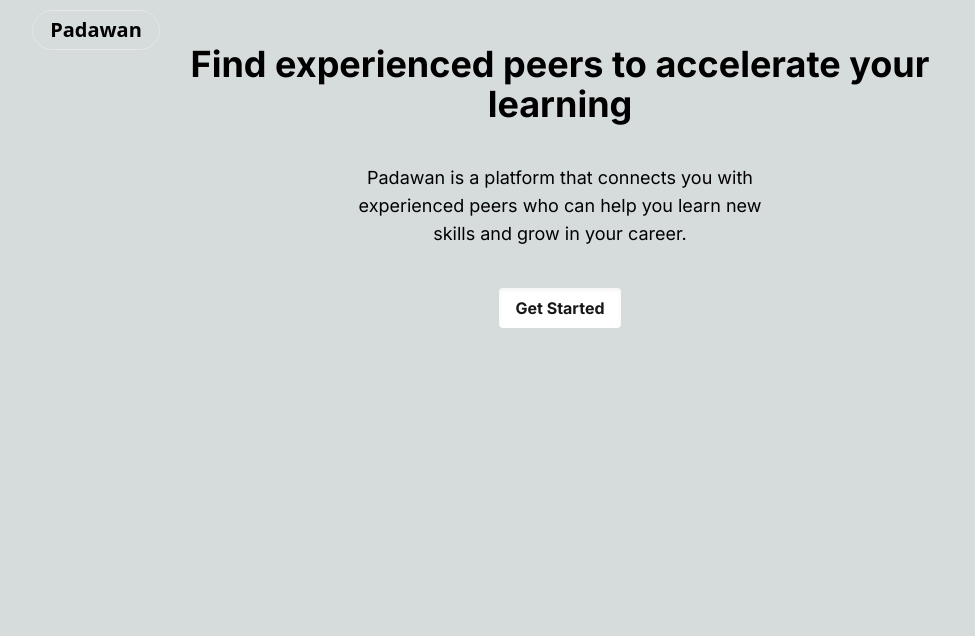
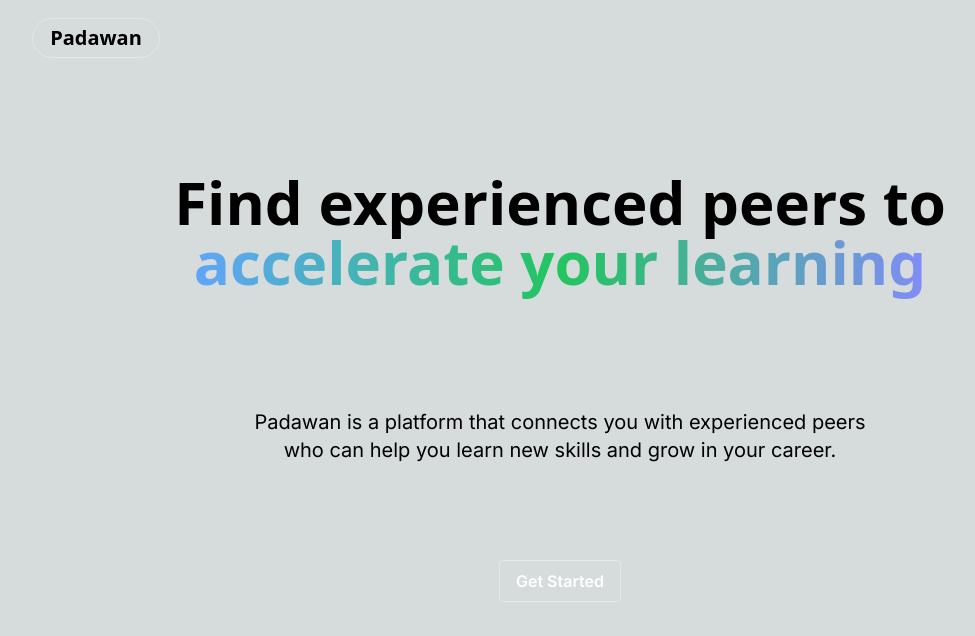
Before and after one commit to SaurabhBasak/Padawan, a Next.js app: page / in a window 1280 px wide. Shown: the top 636 px of the page, without its empty margins (80-1055 px from the left). Built offline with nearby package versions, Linux system fonts and the light colour scheme.

Commit message:
Added styling to homepage

```diff
--- a/src/app/globals.css
+++ b/src/app/globals.css
@@ -11,7 +11,7 @@
 @media (prefers-color-scheme: dark) {
     :root {
         --foreground-rgb: 255, 255, 255;
-        --background-start-rgb: 50, 50, 50;
+        --background-start-rgb: 10, 10, 10;
         --background-end-rgb: 0, 0, 0;
     }
 }
@@ -19,11 +19,6 @@
 body {
     color: rgb(var(--foreground-rgb));
     background: rgb(var(--background-start-rgb));
-    /* linear-gradient(
-            to bottom,
-            transparent,
-            rgb(var(--background-end-rgb))
-        ) */
 }
 
 @layer utilities {
--- a/src/app/page.tsx
+++ b/src/app/page.tsx
@@ -3,18 +3,18 @@ import Link from "next/link";
 
 export default function Home() {
     return (
-        <div>
+        <div id="main-body">
             <Navbar />
-            <div className="flex flex-col justify-center items-center gap-10">
-                <h1 className="text-4xl font-bold w-2/3 text-center">
-                    Find experienced peers to accelerate your learning
+            <div className="flex flex-col relative top-32 justify-center items-center gap-24">
+                <h1 className="text-6xl font-extrabold font-sans w-2/3 text-center">
+                    Find experienced peers to <span className="h-20 bg-gradient-to-r from-blue-400 via-green-500 to-indigo-400 inline-block text-transparent bg-clip-text">accelerate your learning</span>
                 </h1>
-                <p className="text-lg w-1/3 text-center">
+                <p className="text-xl w-1/2 text-center">
                     Padawan is a platform that connects you with experienced
                     peers who can help you learn new skills and grow in your
                     career.
                 </p>
-                <Link href="/login" className="bg-white hover:bg-slate-300 text-zinc-900 font-bold py-2 px-4 rounded transition-colors shadow-inner">Get Started</Link>
+                <Link href="/login" className="border hover:border-2 text-white font-semibold py-2 px-4 rounded transition-all">Get Started</Link>
             </div>
         </div>
     );
--- a/src/components/navbar/page.tsx
+++ b/src/components/navbar/page.tsx
@@ -5,7 +5,7 @@ export default function Navbar() {
         <div className="grid grid-flow-col font-extrabold font-sans text-xl h-11 items-center">
             <Link
                 href="/"
-                className="relative left-28 top-2 w-32 h-10 border rounded-3xl flex justify-center items-center"
+                className="relative left-28 top-4 w-32 h-10 border rounded-3xl flex justify-center items-center"
             >
                 Padawan
             </Link>
```
